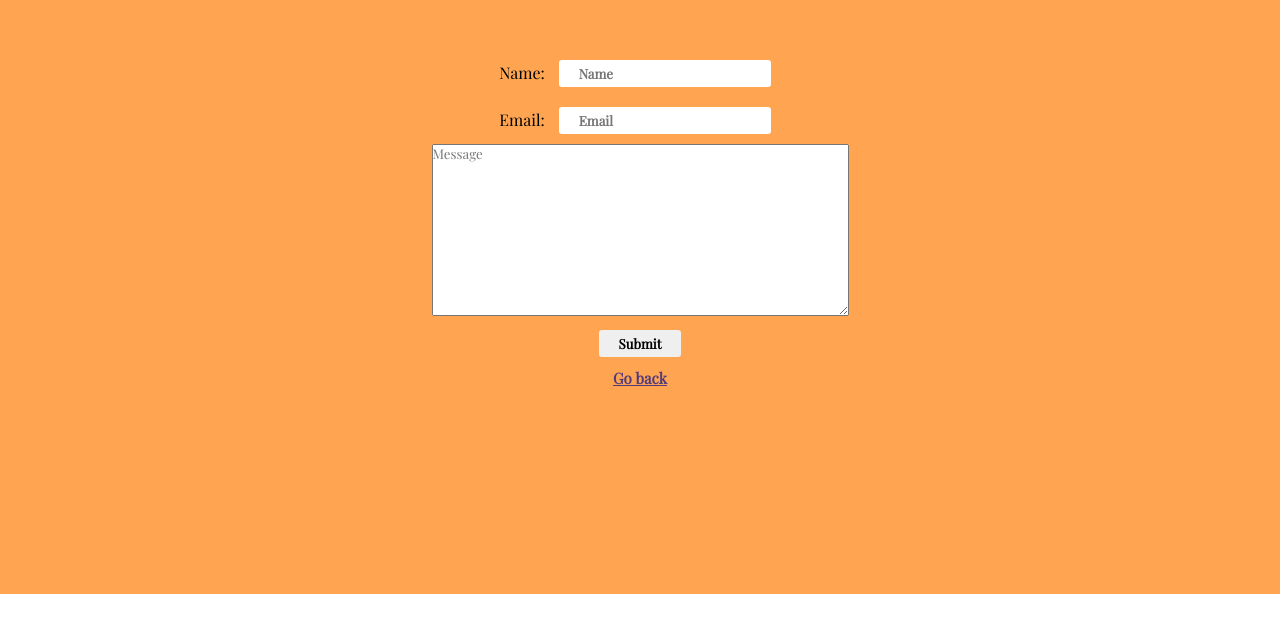
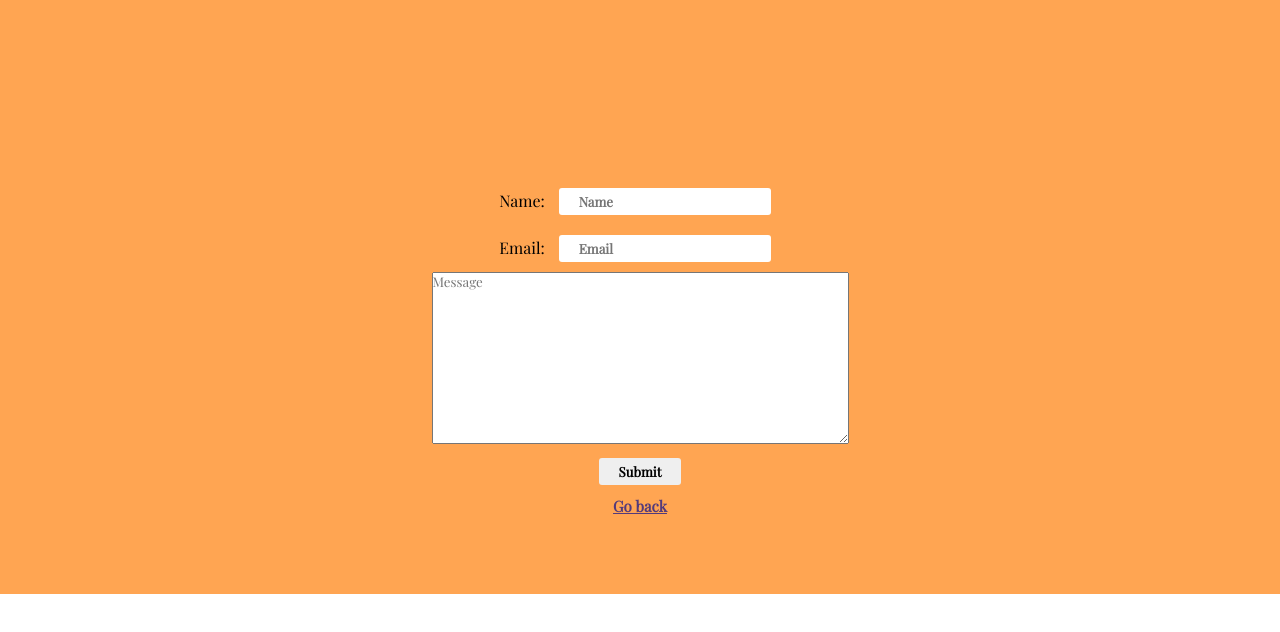
Before and after one commit to Tahree22/teamapplication, a plain HTML site: page contact.html in a window 1280 px wide. Shown: the part 206-838 px from the top of the page. Before the commit the page ends 800 px from the top, so only its background shows below. Drawn offline with nearby package versions, Linux system fonts and the light colour scheme.

Commit message:
more fix

```diff
--- a/styles.css
+++ b/styles.css
@@ -126,6 +126,11 @@ a {
   align-items: center;
   justify-content: flex-end;
   padding: 5%;
+}
+
+.container{
+    padding-top: 10%;
+    padding-bottom: 20%;
 }
 
 .align-ctr {
```
Also changed, not shown: index.html (+2 -2 lines).
